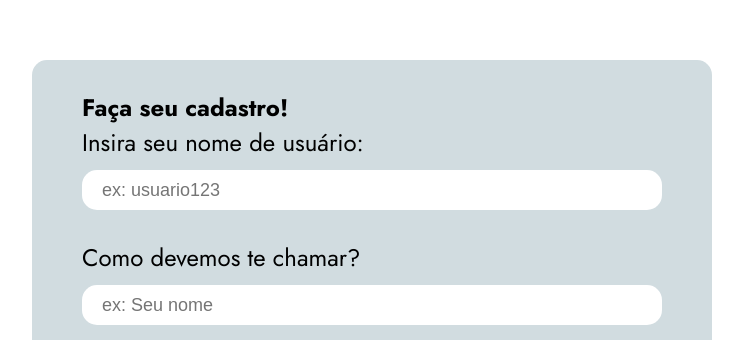
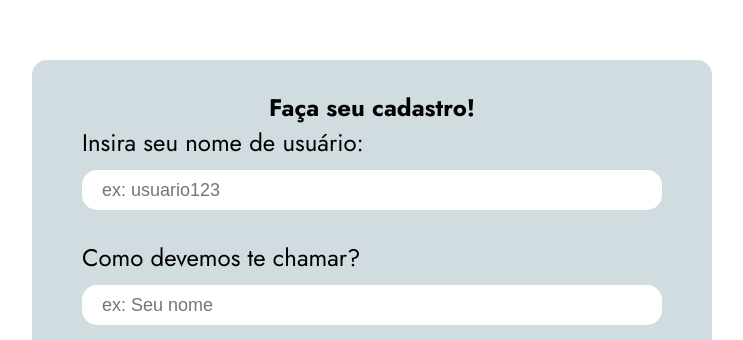
Before and after one commit to GiovanaCarrascosa/projeto_musical, a Flask app: page /pagina/cadastrar in a window 1280 px wide. Shown: the part 100-440 px from the top of the page, without its empty margins (268-1011 px from the left). Run offline with Flask 3, Linux system fonts and the light colour scheme; some libraries are stand-ins or nearby versions; some web fonts are replaced.

Commit message:
ajustes cadastro

```diff
--- a/static/css/cadastro.css
+++ b/static/css/cadastro.css
@@ -30,6 +30,11 @@
 
     margin-top: 140px;
     margin-bottom: 80px;
+
+    align-items: center;
+    justify-content: center;
+    justify-items: center;
+    align-content: center;
 }
 
 .main__titulo {
@@ -37,9 +42,8 @@
     color: var(--preto);
     font-size: var(--font-size-larger);
     font-weight: 700;
-    line-height: normal;
-
     margin-bottom: 40px;
+    padding: 0;
     width: 100%;
     text-align: center;
 }
```
